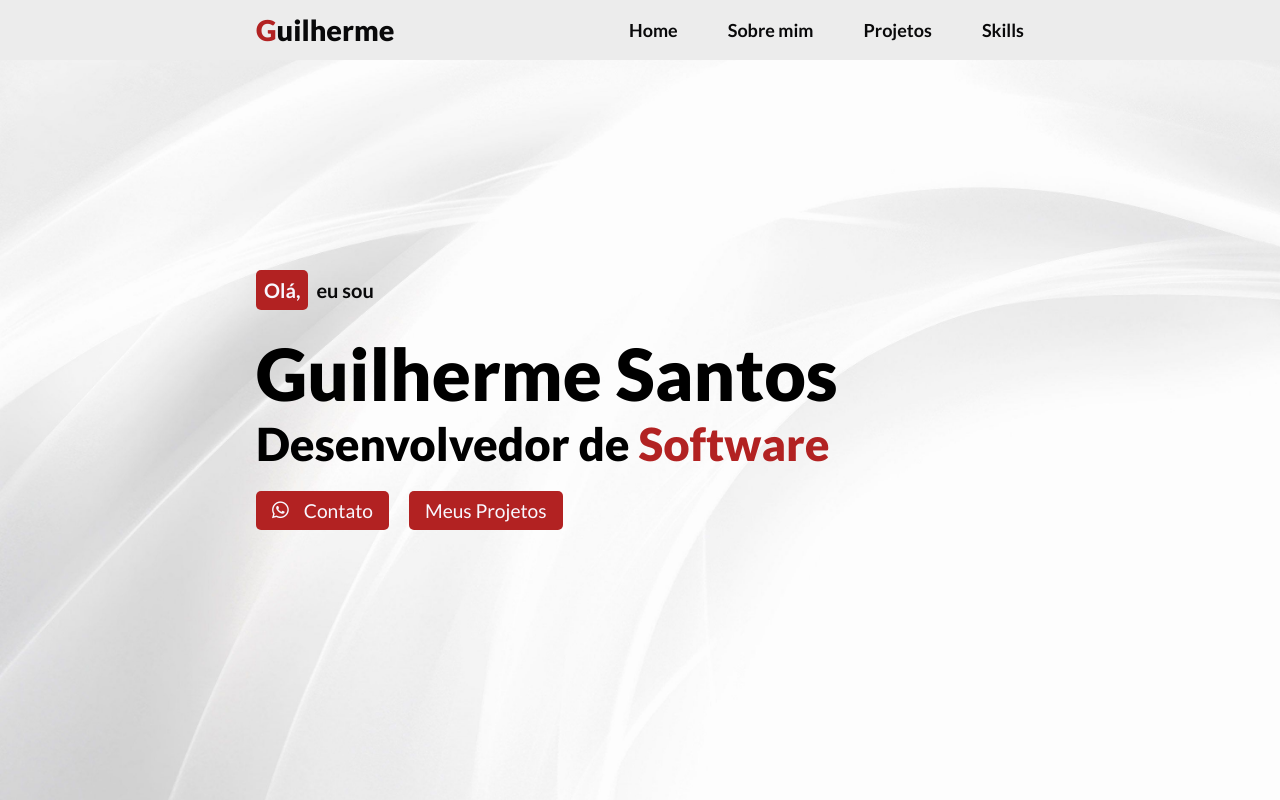
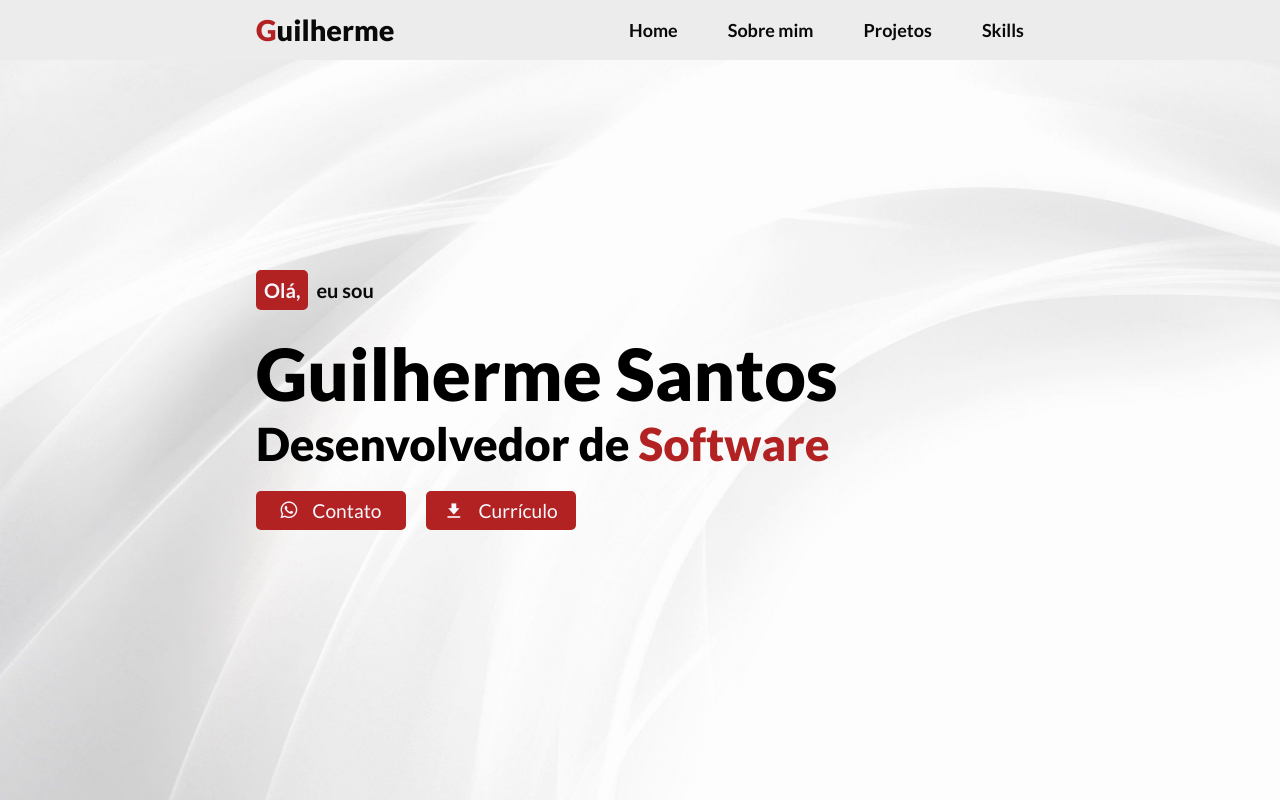
Before and after one commit to Guilherme-Santos-Alves/portfolio, a plain HTML site: page pages/index.html in a window 1280 px wide. Shown: the top 800 px of the page. Drawn offline with nearby package versions, Linux system fonts and the light colour scheme.

Commit message:
Currículo adicionado

```diff
--- a/pages/index.html
+++ b/pages/index.html
@@ -72,7 +72,7 @@
                 </div>
                 <div class="redirect-btns">
                     <a class="contact-btn" href="https://wa.me/55" target="_blank"> <i class="fa-brands fa-whatsapp"></i>Contato</a>
-                    <a class="projects-btn" href="#projects">Meus Projetos</a>
+                    <a class="curriculum-btn" href="../assets/downloads/curriculo-guilherme.pdf" download><i class='bx bxs-download' ></i>Currículo</a>
                 </div>
             </div>
         </section>
--- a/styles/components/section-home.css
+++ b/styles/components/section-home.css
@@ -56,7 +56,8 @@
 }
 
 #home > .home-content > .redirect-btns > a{
-    padding: 8px 16px;
+    width: 150px;
+    padding: 8px;
     background-color: var(--gs-color-primary);
     border-radius: 5px;
     text-decoration: none;
@@ -64,6 +65,7 @@
     font-size: 1.2rem;
     display: flex;
     align-items: center;
+    justify-content: center;
     transition: all ease 0.3s;
 }
 
@@ -74,3 +76,7 @@
 #home > .home-content > .redirect-btns > .contact-btn{
     gap: 15px;
 }
+
+#home > .home-content > .redirect-btns > .curriculum-btn{
+    gap: 15px;
+}
```
Also changed, not shown: 1 other file.
